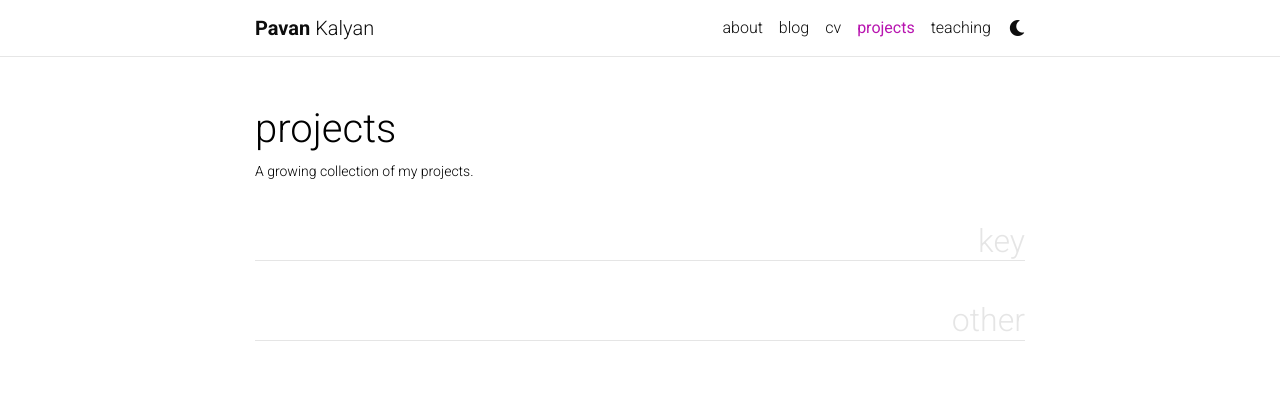
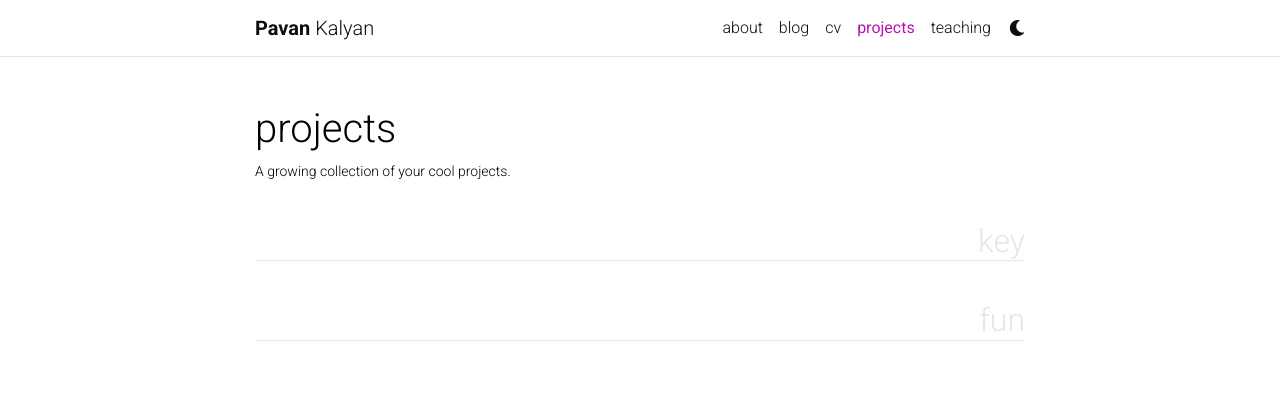
Before and after one commit to tpavankalyan/tpavankalyan.github.io, a Jekyll site: the page built from _pages/projects.md, in a window 1280 px wide. Shown: the top 420 px of the page. Built offline with Jekyll 4.4.1, drawn with Linux system fonts in a browser that asks for light colours; comment, search, counter and statistics services are not loaded; a style sheet for code colours, icons or effects is not loaded.

Commit message:
Update projects.md

```diff
--- a/_pages/projects.md
+++ b/_pages/projects.md
@@ -2,56 +2,57 @@
 layout: page
 title: projects
 permalink: /projects/
-description: A growing collection of my projects.
+description: A growing collection of your cool projects.
 nav: true
-display_categories: [key, other]
+nav_order: 2
+display_categories: [key, fun]
 horizontal: false
 ---
+
+<!-- pages/projects.md -->
 <div class="projects">
-  {% if site.enable_project_categories and page.display_categories %}
+{%- if site.enable_project_categories and page.display_categories %}
   <!-- Display categorized projects -->
-    {% for category in page.display_categories %}
-      <h2 class="category">{{ category }}</h2>
-      {% assign categorized_projects = site.projects | where: "category", category %}
-      {% assign sorted_projects = categorized_projects | sort: "importance" %}
-      <!-- Generate cards for each project -->
-      {% if page.horizontal %}
-        <div class="container">
-          <div class="row row-cols-2">
-          {% for project in sorted_projects %}
-            {% include projects_horizontal.html %}
-          {% endfor %}
-          </div>
-        </div>
-      {% else %}
-        <div class="grid">
-          {% for project in sorted_projects %}
-            {% include projects.html %}
-          {% endfor %}
-        </div>
-      {% endif %}
-    {% endfor %}
+  {%- for category in page.display_categories %}
+  <h2 class="category">{{ category }}</h2>
+  {%- assign categorized_projects = site.projects | where: "category", category -%}
+  {%- assign sorted_projects = categorized_projects | sort: "importance" %}
+  <!-- Generate cards for each project -->
+  {% if page.horizontal -%}
+  <div class="container">
+    <div class="row row-cols-2">
+    {%- for project in sorted_projects -%}
+      {% include projects_horizontal.html %}
+    {%- endfor %}
+    </div>
+  </div>
+  {%- else -%}
+  <div class="grid">
+    {%- for project in sorted_projects -%}
+      {% include projects.html %}
+    {%- endfor %}
+  </div>
+  {%- endif -%}
+  {% endfor %}
 
-  {% else %}
-  <!-- Display projects without categories -->
-    {% assign sorted_projects = site.projects | sort: "importance" %}
-    <!-- Generate cards for each project -->
-    {% if page.horizontal %}
-      <div class="container">
-        <div class="row row-cols-2">
-        {% for project in sorted_projects %}
-          {% include projects_horizontal.html %}
-        {% endfor %}
-        </div>
-      </div>
-    {% else %}
-      <div class="grid">
-        {% for project in sorted_projects %}
-          {% include projects.html %}
-        {% endfor %}
-      </div>
-    {% endif %}
-
-  {% endif %}
-
+{%- else -%}
+<!-- Display projects without categories -->
+  {%- assign sorted_projects = site.projects | sort: "importance" -%}
+  <!-- Generate cards for each project -->
+  {% if page.horizontal -%}
+  <div class="container">
+    <div class="row row-cols-2">
+    {%- for project in sorted_projects -%}
+      {% include projects_horizontal.html %}
+    {%- endfor %}
+    </div>
+  </div>
+  {%- else -%}
+  <div class="grid">
+    {%- for project in sorted_projects -%}
+      {% include projects.html %}
+    {%- endfor %}
+  </div>
+  {%- endif -%}
+{%- endif -%}
 </div>
```
